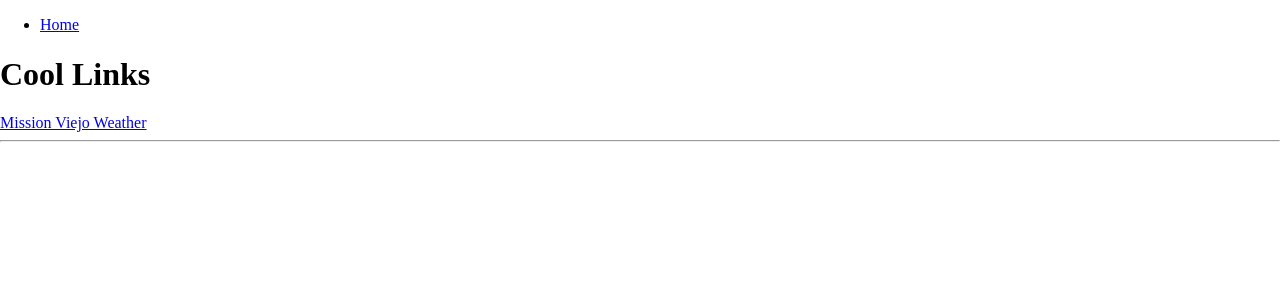
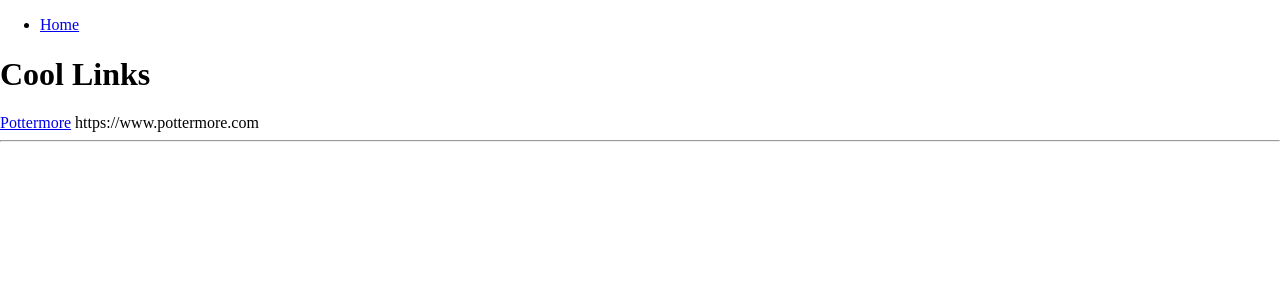
Before and after one commit to mebartsch/mebartsch.github.io, a Jekyll site: the page links/index.html, which Jekyll copies as it is, in a window 1280 px wide. Shown: the top 300 px of the page. Built offline with Jekyll 4.4.1, drawn with Linux system fonts in a browser that asks for light colours; nearby versions of some CDN libraries; library files that are not in the unit come from our copies.

Commit message:
Update index.html

```diff
--- a/links/index.html
+++ b/links/index.html
@@ -23,8 +23,10 @@
 
     <section class="main-content">
 
-      <a href="https://weather.com/weather/today/l/Mission+Viejo+CA+92692:4:US">Mission Viejo Weather</a>
+  <!--    <a href="https://weather.com/weather/today/l/Mission+Viejo+CA+92692:4:US">Mission Viejo Weather</a> -->
+	<a href="https://www.pottermore.com">Pottermore</a>
 
+	    https://www.pottermore.com
       <hr>
 
 
```
